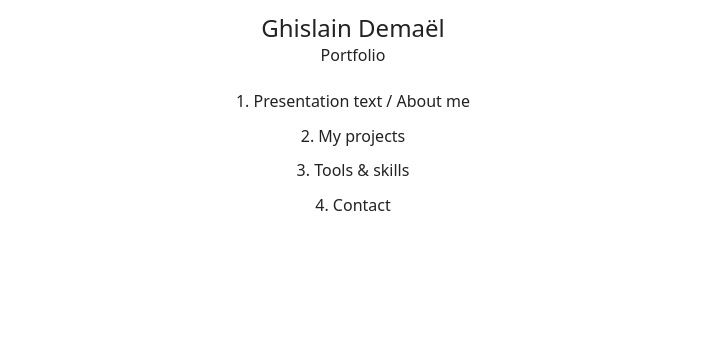
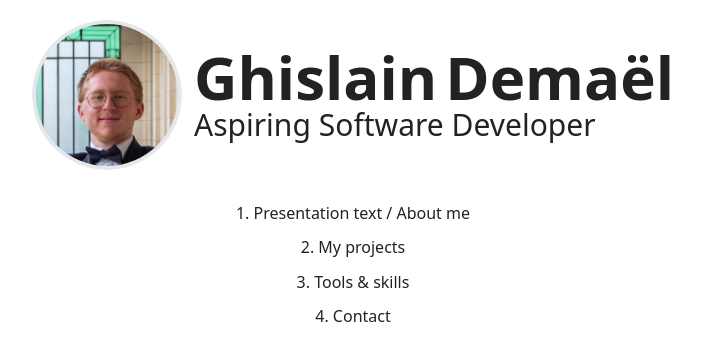
Before and after one commit to ghislaindemael/ghislaindemael.github.io, a website: page index.html in a window 1280 px wide. Shown: the whole page, without its empty margins (287-988 px from the left). Drawn offline with Linux system fonts and the light colour scheme.

Commit message:
Added Part 0: Profile snapshot

```diff
--- a/index.html
+++ b/index.html
@@ -22,11 +22,27 @@
 </head>
 <body>
 
-<div class="w-full h-full flex flex-col gap-3">
+<div class="w-full h-full flex flex-col gap-3 items-center justify-center">
 
-    <div class="w-full flex flex-col items-center p-3">
-        <h1 class="text-2xl">Ghislain Demaël</h1>
-        <h2>Portfolio</h2>
+    <div class="w-full flex flex-row items-center justify-center py-5 px-2 gap-3">
+        <div class="size-[150px] rounded-full flex items-center justify-center overflow-hidden">
+            <div class="p-1 bg-gray-200 rounded-full overflow-hidden flex items-center justify-center">
+                <img src="images/profile/1.webp" alt="Me, smiling" class="rounded-full overflow-hidden object-cover">
+            </div>
+        </div>
+
+        <div class="flex flex-col">
+            <div class="text-5xl font-bold flex flex-col md:text-6xl md:gap-2 md:flex-row justify-center">
+                <div>Ghislain</div>
+                <div>Demaël</div>
+            </div>
+            <div class="text-3xl flex flex-col md:gap-2 md:flex-row">
+                <div class="max-md:hidden">Aspiring</div>
+                <div>Software Developer</div>
+            </div>
+        </div>
+
+
     </div>
 
     <div class="w-full text-center">
```
Also changed, not shown: images/profile/1.webp (added), styles/output.css.
